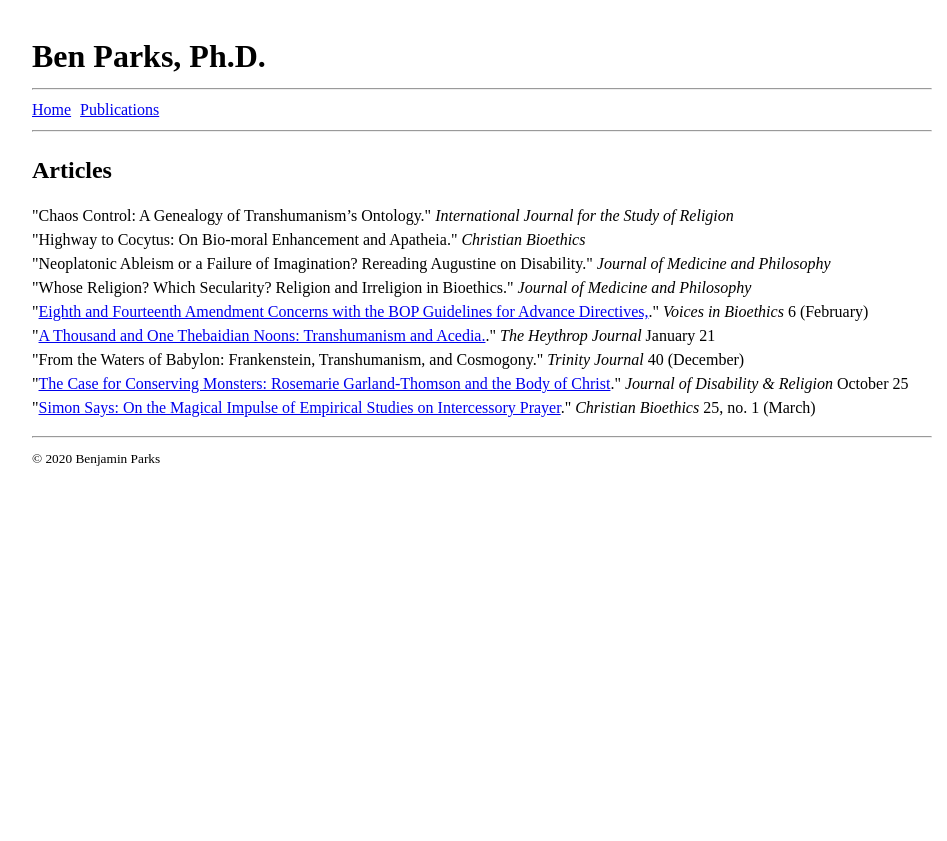
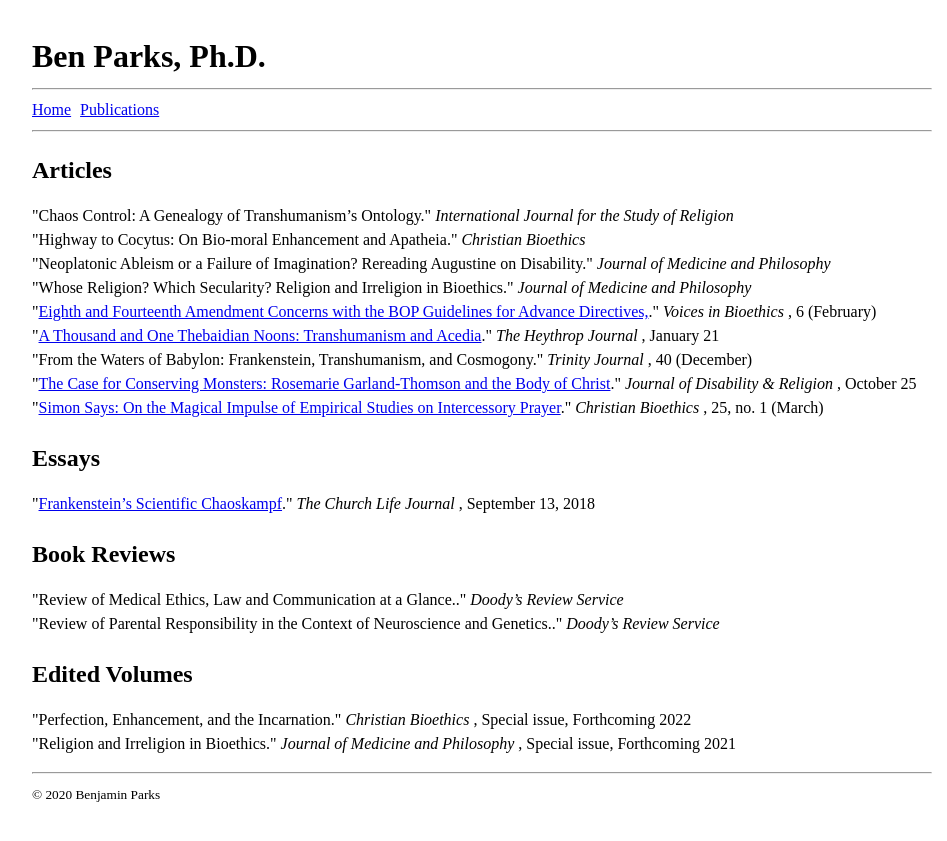
Before and after one commit to benjaminparks/benjaminparks.github.io, a Jekyll site: the page built from publications.html, in a window 1280 px wide. Shown: the top 841 px of the page, without its empty margins (0-947 px from the left). Built offline with Jekyll 4.4.1, drawn with Linux system fonts in a browser that asks for light colours.

Commit message:
Port rest of publications

```diff
--- a/_data/articles.json
+++ b/_data/articles.json
@@ -35,7 +35,7 @@
   {
     "author": "Parks, Benjamin N.",
     "year": "2020",
-    "title": "A Thousand and One Thebaidian Noons: Transhumanism and Acedia.",
+    "title": "A Thousand and One Thebaidian Noons: Transhumanism and Acedia",
     "journal": "The Heythrop Journal",
     "issue": "January 21",
     "link": "https://doi.org/10.1111/heyj.13481",
--- /dev/null
+++ b/_data/book_reviews.json
@@ -0,0 +1,12 @@
+[
+  {
+    "author": "Parks, Benjamin N.",
+    "title": "Review of Medical Ethics, Law and Communication at a Glance.",
+    "journal":  "Doody’s Review Service"
+  },
+  {
+    "author": "Parks, Benjamin N.",
+    "title": "Review of Parental Responsibility in the Context of Neuroscience and Genetics.",
+    "journal": "Doody’s Review Service"
+  }
+]
--- /dev/null
+++ b/_data/edited_volumes.json
@@ -0,0 +1,14 @@
+[
+  {
+    "author": "Bishop, Jeffrey P. and Benjamin N. Parks, ed",
+    "title": "Perfection, Enhancement, and the Incarnation",
+    "journal": "Christian Bioethics",
+    "issue": "Special issue, Forthcoming 2022"
+  },
+  {
+    "author": "Bishop, Jeffrey P. and Benjamin N. Parks, ed",
+    "title": "Religion and Irreligion in Bioethics",
+    "journal": "Journal of Medicine and Philosophy",
+    "issue": "Special issue, Forthcoming 2021"
+  }
+]
--- /dev/null
+++ b/_data/essays.json
@@ -0,0 +1,8 @@
+[
+  {
+    "title": "Frankenstein’s Scientific Chaoskampf",
+    "journal": "The Church Life Journal",
+    "issue": "September 13, 2018",
+    "link": "https://churchlife.nd.edu/2018/09/13/frankensteins-scientific-chaoskampf/"
+  }
+]
--- a/_includes/publication.html
+++ b/_includes/publication.html
@@ -6,5 +6,5 @@
 {% endif %}
 <em>{{ p.journal }}</em>
 {% if p.issue %}
-<span>{{ p.issue }}</span>
+<span>, {{ p.issue }}</span>
 {% endif %}
--- a/index.html
+++ b/index.html
@@ -1,7 +1,7 @@
 ---
 title: Ben Parks, Ph.D.
 email: Benjamin.Parks@mercycollege.edu
-resume: Ben Parks - CV.docx
+resume: Ben_Parks_CV.docx
 ---
 <div class="row">
   <div class="column">
@@ -17,7 +17,7 @@ resume: Ben Parks - CV.docx
     </p>
     <p>You can reach me by email at <a href="mailto:{{ page.email }}">{{ page.email }}</a></p>
     <p>
-      Download my CV: <a href="/{{ page.resume }}">{{ page.resume }}</a>
+      Download my CV: <a href="/documents/{{ page.resume }}">{{ page.resume }}</a>
     </p>
   </div>
 </div>
--- a/publications.html
+++ b/publications.html
@@ -10,3 +10,30 @@ title: Publications
   </li>
   {% endfor %}
 </ul>
+
+<h2>Essays</h2>
+<ul class="unstyled">
+  {% for article in site.data.essays %}
+  <li>
+    {% include publication.html p=article %}
+  </li>
+  {% endfor %}
+</ul>
+
+<h2>Book Reviews</h2>
+<ul class="unstyled">
+  {% for article in site.data.book_reviews %}
+  <li>
+    {% include publication.html p=article %}
+  </li>
+  {% endfor %}
+</ul>
+
+<h2>Edited Volumes</h2>
+<ul class="unstyled">
+  {% for article in site.data.edited_volumes %}
+  <li>
+    {% include publication.html p=article %}
+  </li>
+  {% endfor %}
+</ul>
```
Also changed, not shown: 2 other files.
